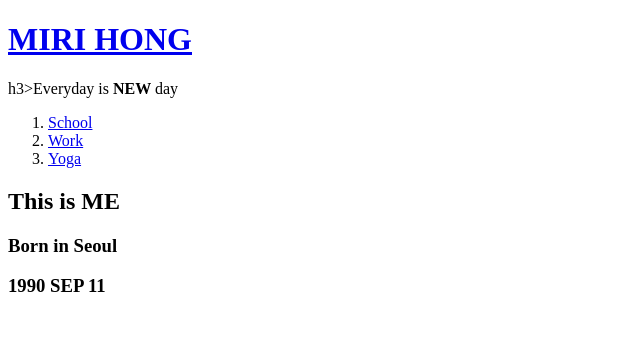
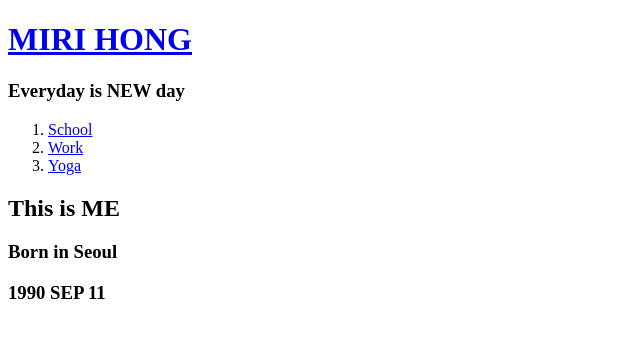
Before and after one commit to MIRIHONG/MIRIHONG, a plain HTML site: page index.html in a window 1280 px wide. Shown: the whole page, without its empty margins (0-640 px from the left). Drawn offline with Linux system fonts and the light colour scheme.

Commit message:
Add files via upload

```diff
--- a/index.html
+++ b/index.html
@@ -5,7 +5,7 @@
        <meta charset="utf-8">
   </head>
   <body>
-    <h1><a href="index.html">MIRI HONG</a></h1>h3>Everyday is <strong> NEW </strong>day</h3>
+    <h1><a href="index.html">MIRI HONG</a></h1><h3>Everyday is <strong> NEW </strong>day</h3>
 
 <ol>
 <li><a href="1.html">School</a></li>
```
Also changed, not shown: university.jpeg (added), yoga.jpeg (added).
